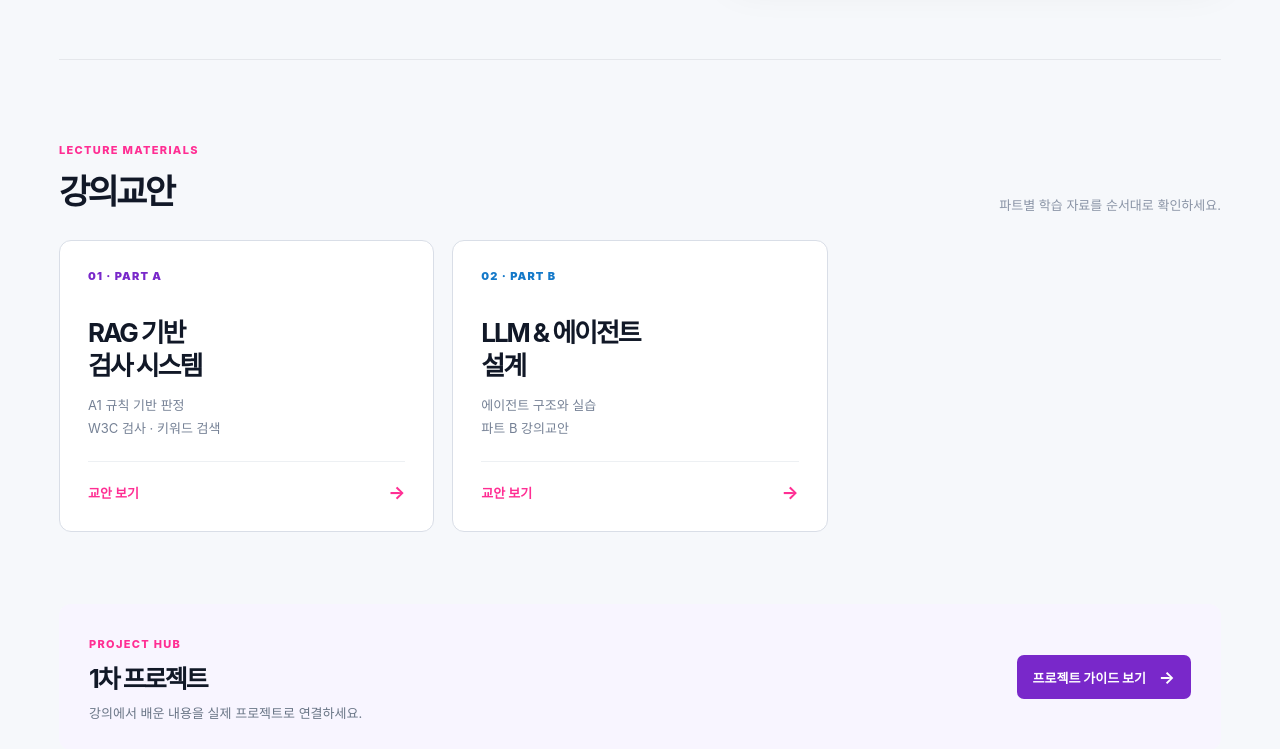
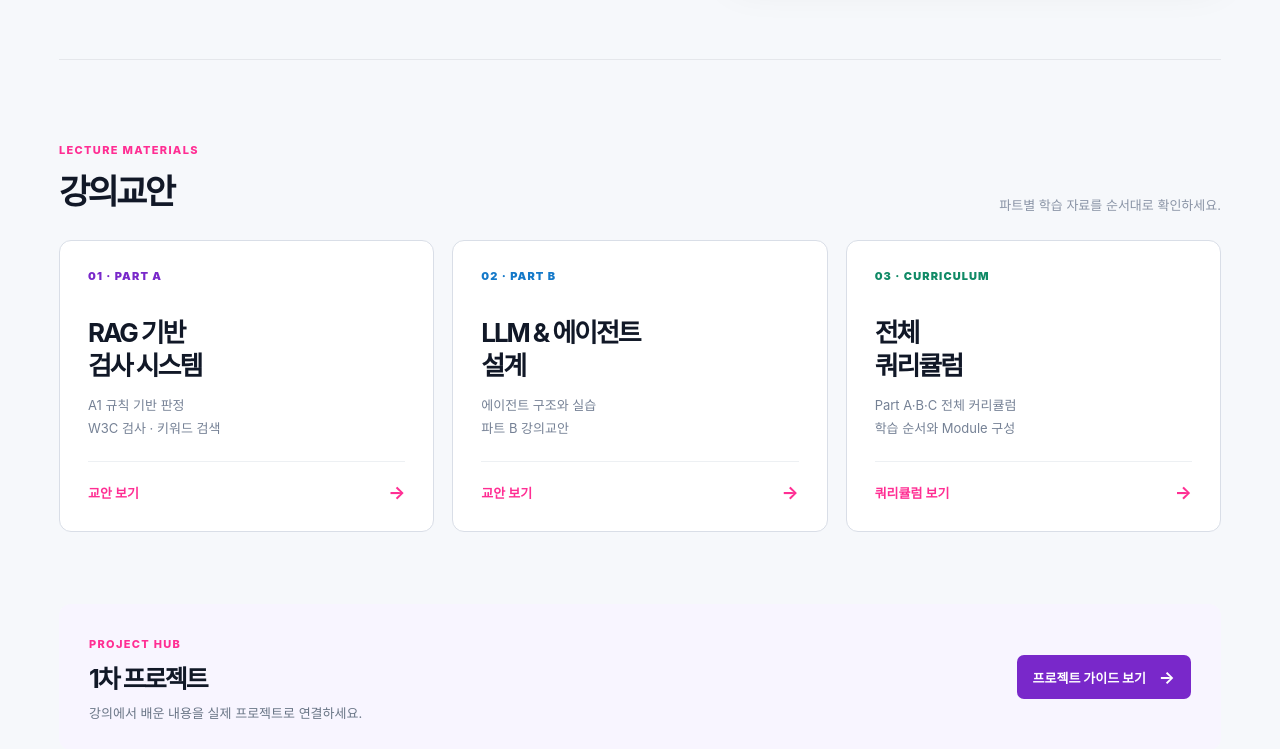
Before and after one commit to pjm9889/ai-cloud-study, a FastAPI app: page / in a window 1280 px wide. Shown: the part 640-1389 px from the top of the page. Run offline with FastAPI, Linux system fonts and the light colour scheme.

Commit message:
Restore curriculum navigation

```diff
--- a/lecture_materials/index.html
+++ b/lecture_materials/index.html
@@ -11,7 +11,7 @@
 <a class="back" href="/">← 메인으로</a>
 <p class="eyebrow">LECTURE MATERIALS</p>
 <div class="top"><h1>강의자료 라이브러리</h1><p>전체 커리큘럼을 기준으로 파트와 모듈을 나누었습니다. 원하는 폴더를 선택해 교안을 열어보세요.</p></div>
-<nav class="quick"><a href="/">홈으로 →</a><a href="/lectures/files/index.html#section-a1">Part A 라이브러리 →</a></nav>
+<nav class="quick"><a href="/lectures/files/최종쿼리큘럼.html">전체 커리큘럼 보기 →</a><a href="/">홈으로 →</a><a href="/lectures/files/index.html#section-a1">Part A 라이브러리 →</a></nav>
 <section class="section" id="section-a1"><div class="section-head"><span>01</span><h2>A1 · 규칙 기반 판정과 검색</h2><span>7 MODULES</span></div><div class="files">
 <a class="file" href="/lectures/files/A1/A1-M1_고전적%20w3c%20검사%20체험.html"><small>A1-M1</small><strong>고전적 W3C 검사 체험</strong></a>
 <a class="file" href="/lectures/files/A1/A1-M2_판정규칙설계.html"><small>A1-M2</small><strong>판정 규칙 설계</strong></a>
--- a/templates/home.html
+++ b/templates/home.html
@@ -49,6 +49,12 @@ result = agent.run(
         <p>에이전트 구조와 실습<br>파트 B 강의교안</p>
         <strong>교안 보기 <b>→</b></strong>
       </a>
+      <a class="track-card track-guide" href="/lectures/files/최종쿼리큘럼.html">
+        <div class="track-label">03 · CURRICULUM</div>
+        <h3>전체<br>쿼리큘럼</h3>
+        <p>Part A·B·C 전체 커리큘럼<br>학습 순서와 Module 구성</p>
+        <strong>쿼리큘럼 보기 <b>→</b></strong>
+      </a>
     </div>
   </section>
 
```
